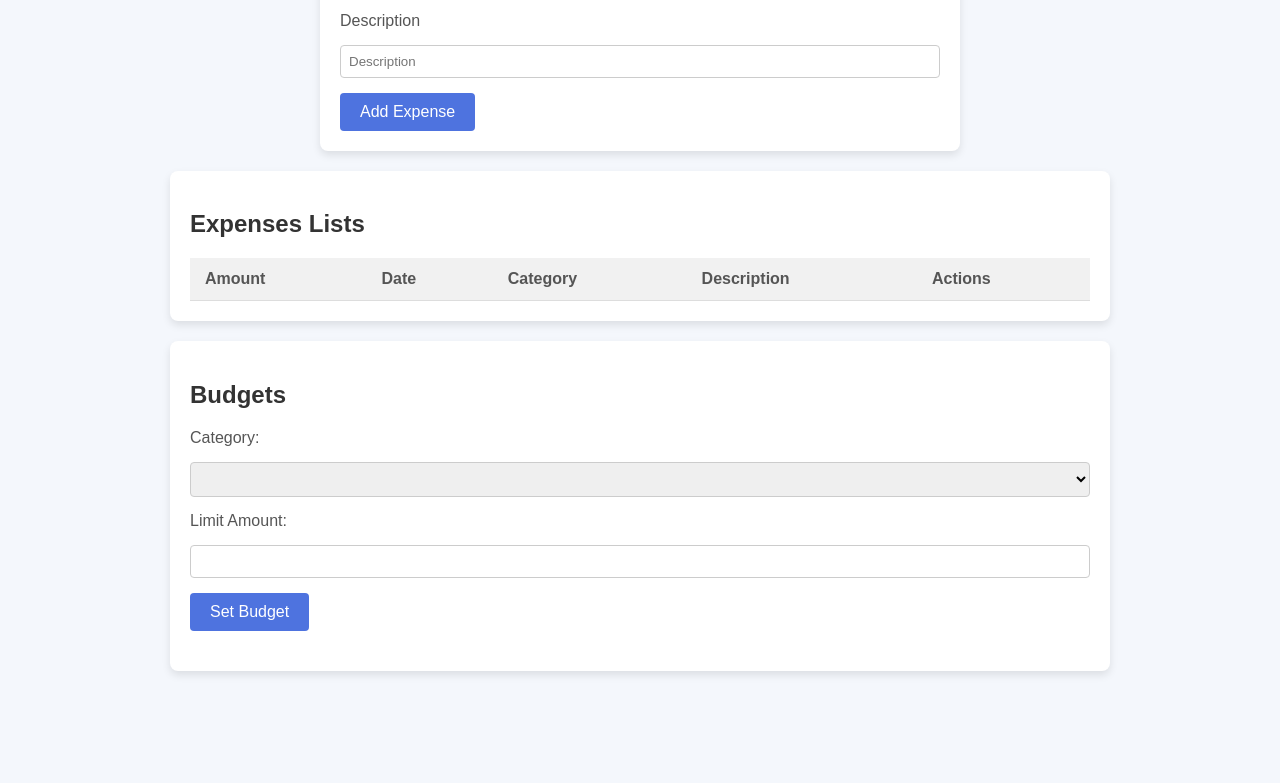
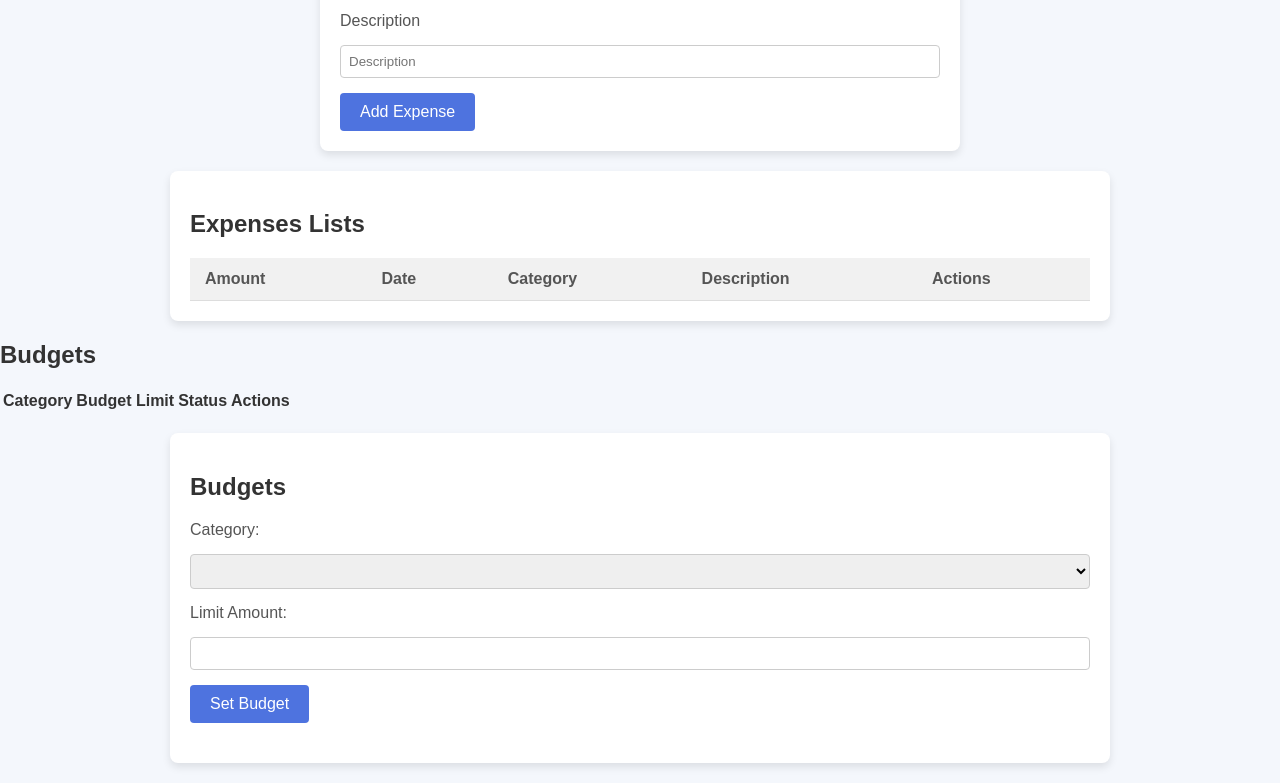
Before and after one commit to 20058340/PersonalExpenseTracker, a website: page index.html in a window 1280 px wide. Shown: the part 697-1480 px from the top of the page. Before the commit the page ends 1388 px from the top, so only its background shows below. Drawn offline with Linux system fonts and the light colour scheme.

Commit message:
added budget list table

```diff
--- a/index.html
+++ b/index.html
@@ -76,6 +76,25 @@
             </section>
         </div>
 
+        <!-- Budget Section -->
+        <div id="budgets-section">
+            <h2>Budgets</h2>
+            <section id="budget-list">
+                <table>
+                    <thead>
+                        <tr>
+                            <th>Category</th>
+                            <th>Budget Limit</th>
+                            <th>Status</th>
+                            <th>Actions</th>
+                        </tr>
+                    </thead>
+                    <tbody id="budgets-table-body">
+                        <!-- Dynamic rows will be added here via JavaScript -->
+                    </tbody>
+                </table>
+            </section>
+
 
 
 
```
